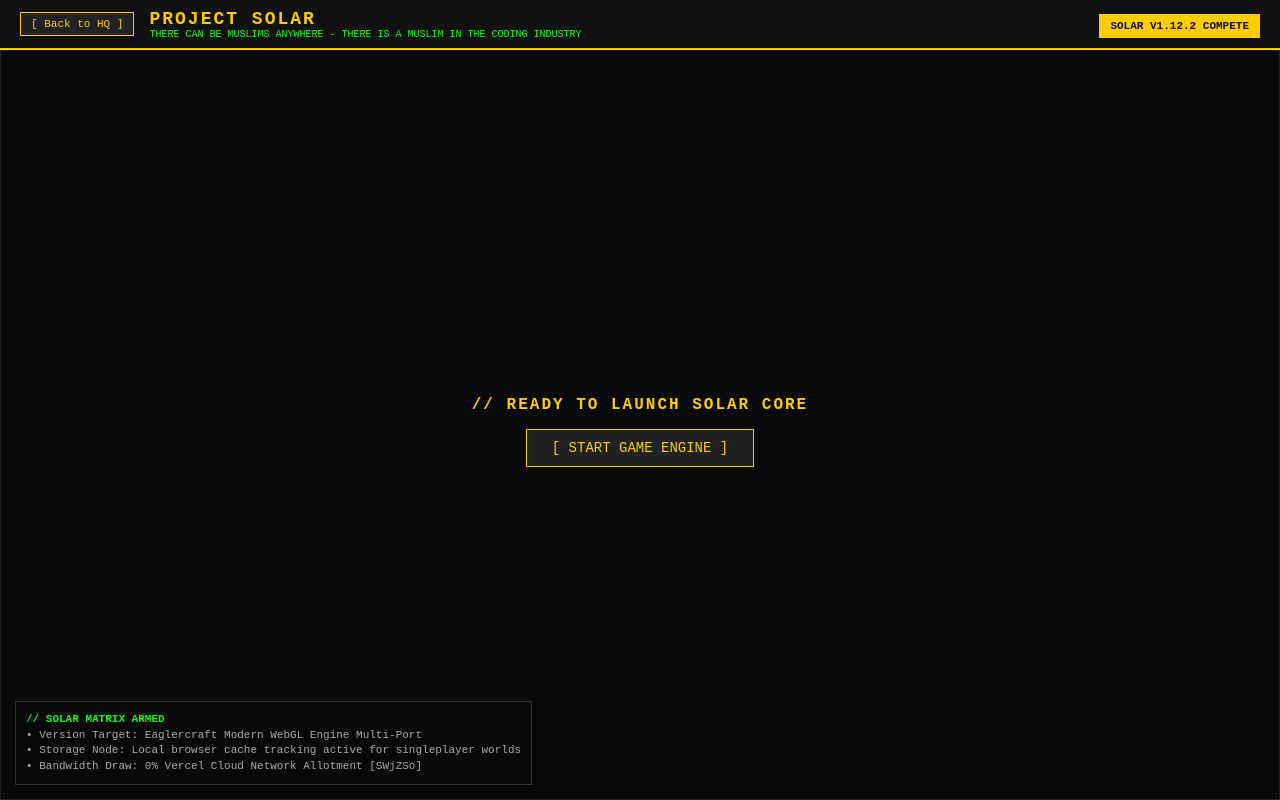
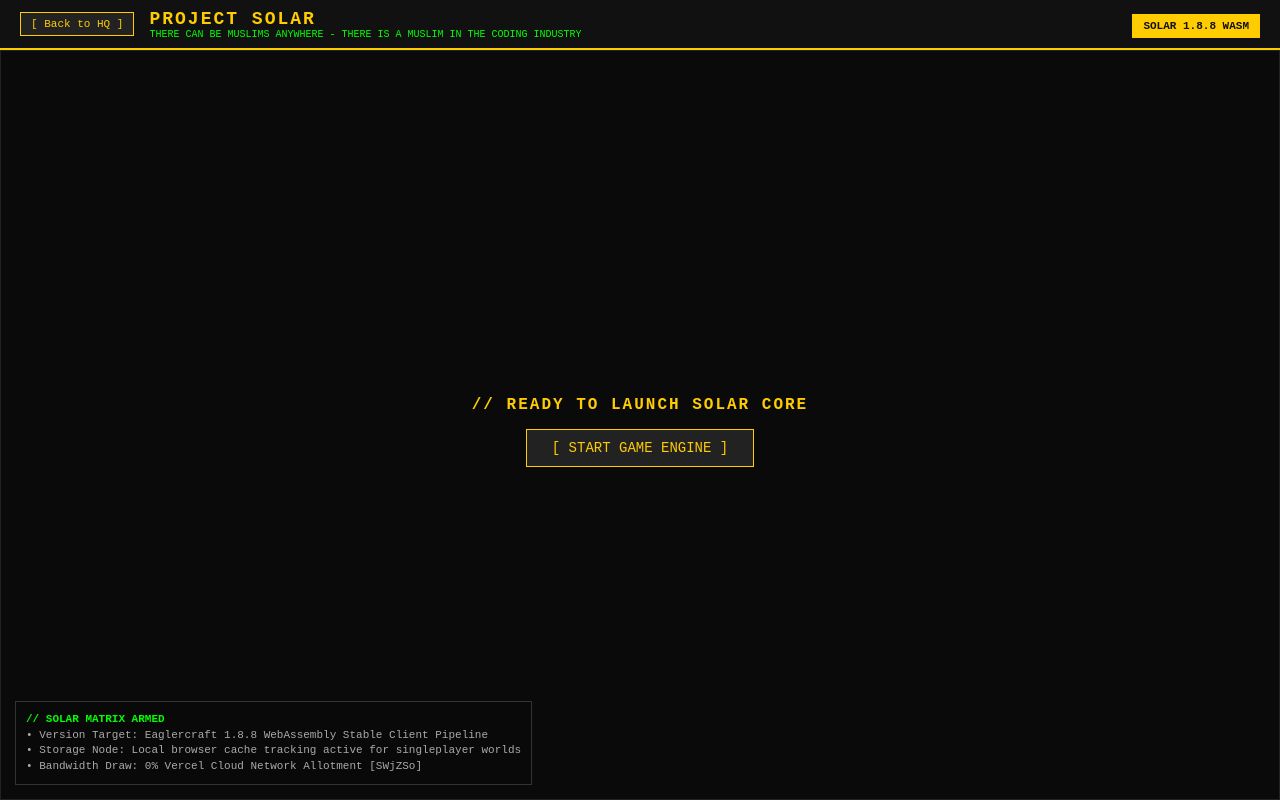
Before and after one commit to Shahadah-studs/Solar, a plain HTML site: page index.html in a window 1280 px wide. Drawn offline with Linux system fonts and the light colour scheme.

Commit message:
Update title and version references to 1.8.8 WASM

```diff
--- a/index.html
+++ b/index.html
@@ -1,5 +1,5 @@
 <!DOCTYPE html><html><head><meta charset="UTF-8">
-<title>Project Solar - Eaglercraft 1.12.2</title>
+<title>Project Solar - Eaglercraft 1.8.8 WASM</title>
 <link rel="icon" type="image/png" href="/favicon.png?v=final">
 <style>
   body, html { margin:0; padding:0; overflow:hidden; background:#050505; font-family:sans-serif; color:#fff; }
@@ -16,7 +16,7 @@
 <header>
   <div style="display:flex; align-items:center; gap:15px;"><a href="index.html" class="btn">[ Back to HQ ]</a>
   <div><h1>PROJECT SOLAR</h1><div class="slogan">There can be Muslims anywhere - There is a Muslim in the coding industry</div></div></div>
-  <div><span class="btn" style="background:#ffcc00; color:#111; font-weight:bold;">SOLAR V1.12.2 COMPETE</span></div>
+  <div><span class="btn" style="background:#ffcc00; color:#111; font-weight:bold;">SOLAR 1.8.8 WASM</span></div>
 </header>
 <div class="view-matrix">
   <!-- Dynamic Boot Interface Gate -->
@@ -27,7 +27,7 @@
   <iframe id="game-frame" src="" allowfullscreen></iframe>
   <div class="hud-specs">
     <span style="color:#00ff00; font-weight:bold;">// SOLAR MATRIX ARMED</span><br>
-    • Version Target: Eaglercraft Modern WebGL Engine Multi-Port<br>
+    • Version Target: Eaglercraft 1.8.8 WebAssembly Stable Client Pipeline<br>
     • Storage Node: Local browser cache tracking active for singleplayer worlds<br>
     • Bandwidth Draw: 0% Vercel Cloud Network Allotment [SWjZSo]
   </div>
@@ -36,11 +36,11 @@
   function bootSolar() {
     var frame = document.getElementById("game-frame");
     var gate = document.getElementById("launcher-gate");
-    // Inject the real target WebGL asset pipeline on direct user interaction click
-    frame.src = "https://vseigru.net";
+    // Inject the official, unblocked Eaglercraft Dev WebAssembly engine path directly
+    frame.src = "https://eaglercraft.dev/clients/Release%201.8.8%20WASM/index.html";
     frame.style.display = "block";
     gate.style.display = "none";
     setTimeout(function() { frame.focus(); window.addEventListener("click", function() { frame.contentWindow.focus(); }); }, 200);
-    console.log("Project Solar core client manually triggered and executed successfully.");
+    console.log("Project Solar 1.8.8 WASM engine successfully initialized.");
   }
 </script></body></html>
```
